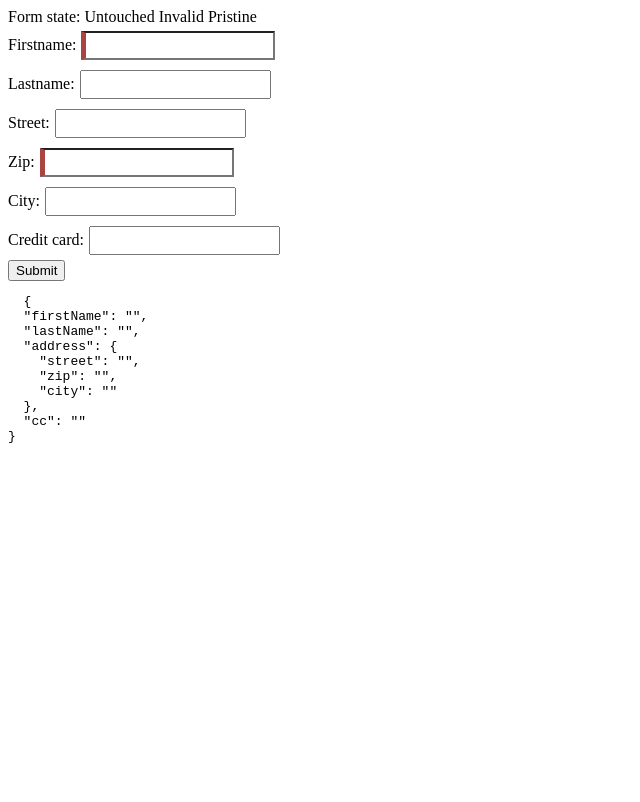
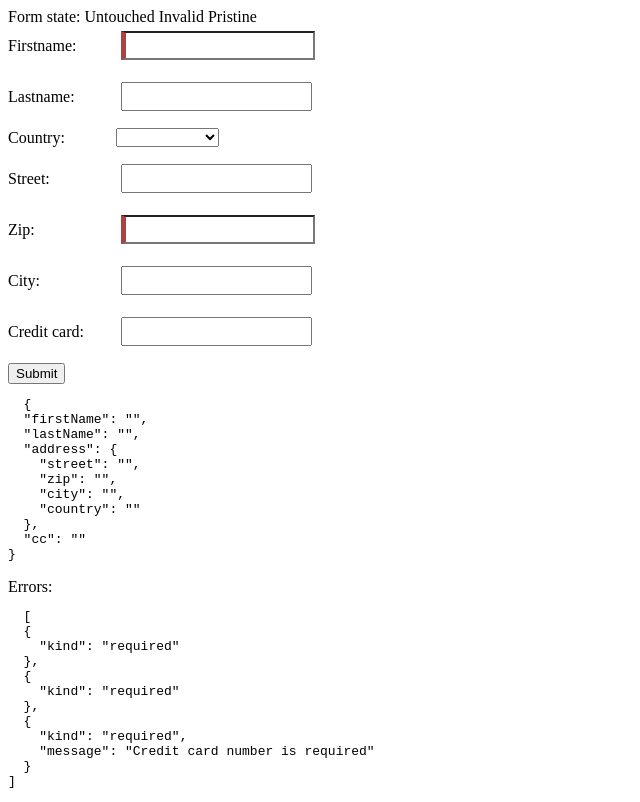
Before and after one commit to alcfeoh/ngx-signal-forms, an Angular app: page / in a window 1280 px wide. Shown: the whole page, without its empty margins (0-640 px from the left). Built offline with nearby package versions, Linux system fonts and the light colour scheme.

Commit message:
Example of conditional zip code validation

```diff
--- a/src/app/app.html
+++ b/src/app/app.html
@@ -22,35 +22,47 @@
     }
   </span>
 </div>
-<form [formRoot]="userForm" (submit)="onSubmit($event)"  >
+<form [formRoot]="userForm" (submit)="onSubmit($event)" class="user-form">
+  <div class="form-row">
     <label>Firstname:</label>
     <input type="text" [formField]="userForm.firstName">
-  <br/>
+  </div>
+
+  <div class="form-row">
     <label>Lastname:</label>
     <input type="text" [formField]="userForm.lastName">
-  <br/>
+  </div>
   @let addr = userForm.address;
+  <div class="form-row">
+    <label>Country:</label>
+    <select [formField]="addr.country">
+      <option value="US">United States</option>
+      <option value="CA">Canada</option>
+      <option value="FR">France</option>
+    </select>
+  </div>
+
+  <div class="form-row">
     <label>Street:</label>
     <input type="text" [formField]="addr.street">
-  <br/>
+  </div>
+  @if(addr.zip().invalid() && addr.zip().dirty()) {
+    <div class="alert">{{addr.zip().errors()[0].message}}</div>
+  }
+  <div class="form-row">
     <label>Zip:</label>
-  @if(addr.zip().invalid() && addr.zip().dirty()) {
-    <div class="alert">Please enter a 5-digit zipcode</div>
-  }
-  <input type="text" [formField]="addr.zip" >
-  <br/>
+    <input type="text" [formField]="addr.zip">
+  </div>
+
+  <div class="form-row">
     <label>City:</label>
-  <input type="text" [formField]="addr.city" >
-  <br/>
+    <input type="text" [formField]="addr.city">
+  </div>
+
+  <div class="form-row">
     <label>Credit card:</label>
-  @if(userForm.cc().invalid() && userForm.cc().dirty()) {
-    <div class="alert">
-      Please enter a valid credit card number
-      <p>{{userForm.cc().errors() | json}}</p>
+    <input type="password" [formField]="userForm.cc">
   </div>
-  }
-  <input type="password" [formField]="userForm.cc">
-  <br/>
   <button type="submit">
     Submit
   </button>
@@ -59,3 +71,51 @@
 <pre>
   {{ userForm().value() | json }}
 </pre>
+<div class="errors-heading">Errors:</div>
+<pre>
+  {{ userForm().errorSummary() | json }}
+</pre>
+<style>
+input{
+  padding: 5px;
+  margin: 5px;
+}
+
+.user-form {
+  display: flex;
+  flex-direction: column;
+  gap: 0.75rem;
+  align-items: flex-start;
+}
+
+.form-row {
+  display: flex;
+  align-items: center;
+  gap: 0.5rem;
+}
+
+.form-row label {
+  min-width: 100px;
+}
+
+.errors-heading {
+  margin-top: 1rem;
+}
+
+input[type=text].ng-valid {
+  border-left: 5px solid #42A948; /* green */
+}
+
+input[type=text].ng-invalid {
+  border-left: 5px solid #a94442; /* red */
+}
+.alert {
+  padding: 10px;
+  color: darkred;
+  background-color: tomato;
+}
+
+span.badge {
+  margin: 10px;
+}
+</style>
--- a/src/app/app.ts
+++ b/src/app/app.ts
@@ -1,5 +1,15 @@
 import {Component, signal, ChangeDetectionStrategy, inject} from '@angular/core';
-import {form, FormField, FormRoot, maxLength, minLength, pattern, required, submit} from '@angular/forms/signals';
+import {
+  FieldState,
+  form,
+  FormField,
+  FormRoot,
+  maxLength,
+  minLength,
+  pattern,
+  required,
+  submit
+} from '@angular/forms/signals';
 import {JsonPipe} from '@angular/common';
 import {UserService} from './user';
 
@@ -25,6 +35,7 @@ export class App {
       street: "",
       zip: "",
       city: "",
+      country: "",
     },
     cc: ""
   });
@@ -32,14 +43,22 @@ export class App {
   userForm = form(this.userInfo, (path) => {
     required(path.firstName);
     required(path.address.zip);
-    pattern(path.address.zip, new RegExp("[0-9]{5}"));
-    required(path.cc);
-    minLength(path.cc, 16);
-    maxLength(path.cc, 16);
+    pattern(path.address.zip, /^\d{5}$/, {
+      message: 'Zip code must be 5 digits',
+      when: ({valueOf}) => valueOf(path.address.country) === 'US'}
+    ),
+    pattern(path.address.zip, /([ABCEGHJKLMNPRSTVXY]\d)([ABCEGHJKLMNPRSTVWXYZ]\d){2}/, {
+      message: 'Zip code must follow the A1A 1A1 format',
+      when: ({valueOf}) => valueOf(path.address.country) === 'CA'}
+    ),
+    required(path.cc, {message: 'Credit card number is required'});
+    minLength(path.cc, 16, {message: 'Credit card number must have 16 digits'});
+    maxLength(path.cc, 16, {message: 'Credit card number must be less than 17 digits'});
   });
 
   onSubmit(event: Event) {
     event.preventDefault();
+    const state: FieldState<string> = this.userForm.cc();
     console.log("HERE");
     submit(this.userForm,
       {
--- a/src/app/user.type.ts
+++ b/src/app/user.type.ts
@@ -5,6 +5,7 @@ export interface UserInfo {
     street: string;
     zip: string;
     city: string;
+    country: string;
   };
   cc: string;
 }
```
Lines whose indentation alone changed are shown as unchanged.
